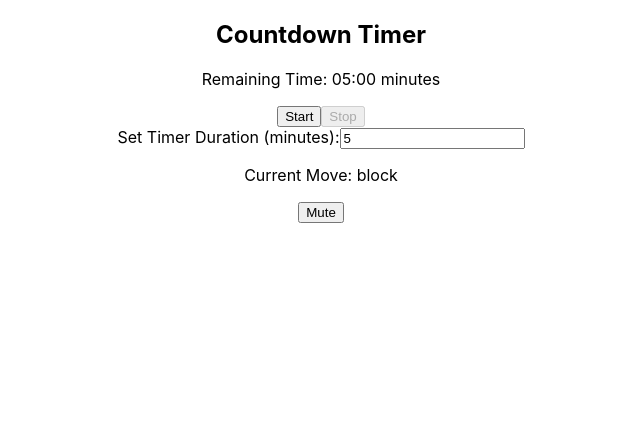
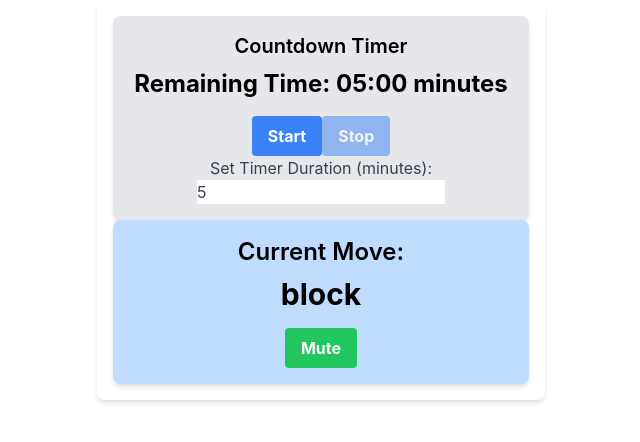
Before and after one commit to JDelott/jdelott.github.io, a React (Create React App) app: page / in a window 1280 px wide. Shown: the top 442 px of the page, without its empty margins (319-959 px from the left). Built offline with nearby package versions, Linux system fonts and the light colour scheme.

Commit message:
added simple tailwing/css styling

```diff
--- a/package.json
+++ b/package.json
@@ -2,8 +2,6 @@
   "name": "shadow-wrestler",
   "version": "0.1.0",
   "homepage": "https://jdelott.github.io/shadow-wrestler",
-
-
   "private": true,
   "dependencies": {
     "@testing-library/jest-dom": "^5.17.0",
@@ -14,6 +12,7 @@
     "react": "^18.2.0",
     "react-dom": "^18.2.0",
     "react-scripts": "5.0.1",
+    "tailwindcss": "^3.3.3",
     "web-vitals": "^2.1.4"
   },
   "scripts": {
--- a/src/App.js
+++ b/src/App.js
@@ -1,25 +1,29 @@
 import React from 'react';
 import './App.css';
-import Timer from './Timer'; // Import the Timer component
+import Timer from './Timer';
 import Moves from './Moves';
-
+import './styles.css';
 import { isSpeechSynthesisSupported } from './speechUtils';
+import './custom-tailwind.css';
 
 function App() {
   const speechSupported = isSpeechSynthesisSupported();
 
   return (
-    <div className="App">
-      <Timer /> {/* Include the Timer component */}
+    <div className="h-screen flex flex-col justify-center items-center pt-20"> {/* Add pt-20 for top padding */}
+      <div className="container mx-auto">
+        <div className="center"> {/* Use .center to apply the center class */}
+          <Timer />
           {speechSupported ? (
             <div>
               <Moves />
-
             </div>
           ) : (
             <p>Speech synthesis is not supported in this browser.</p>
           )}
         </div>
+      </div>
+    </div>
   );
 }
 
--- a/src/Moves.js
+++ b/src/Moves.js
@@ -1,4 +1,5 @@
 import React, { useState, useEffect } from 'react';
+import './custom-tailwind.css'; // Import your custom CSS file
 
 const moves = ['shoot', 'sprawl', 'block'];
 
@@ -33,9 +34,15 @@ function Moves() {
   }, [speed, isMuted]);
 
   return (
-    <div>
-      <p>Current Move: {currentMove}</p>
-      <button onClick={() => setIsMuted(!isMuted)}>
+    <div className="moves-container">
+      <h2 className="moves-heading">Current Move:</h2>
+      <p className="moves-text">{currentMove}</p>
+      <button
+        onClick={() => setIsMuted(!isMuted)}
+        className={`moves-button ${
+          isMuted ? 'moves-mute-button moves-mute-bg' : 'moves-mute-button moves-unmute-bg'
+        }`}
+      >
         {isMuted ? 'Unmute' : 'Mute'}
       </button>
     </div>
--- a/src/Timer.js
+++ b/src/Timer.js
@@ -1,4 +1,6 @@
 import React, { useState, useEffect } from 'react';
+import './styles.css';
+import './custom-tailwind.css';
 
 function Timer() {
   // State variables
@@ -39,24 +41,35 @@ function Timer() {
   const seconds = remainingSeconds % 60;
 
   return (
-    <div>
-      <h2>Countdown Timer</h2>
-      <p>
+    <div className="timer-container">
+      <h2 className="timer-heading">Countdown Timer</h2>
+      <p className="timer-text">
         Remaining Time: {minutes < 10 ? '0' : ''}{minutes}:{seconds < 10 ? '0' : ''}{seconds} minutes
       </p>
-      <button onClick={startTimer} disabled={isRunning}>
-        Start
-      </button>
-      <button onClick={stopTimer} disabled={!isRunning}>
-        Stop
-      </button>
-      <div>
-        <label>
+      <div className="space-x-4">
+        <button
+          onClick={startTimer}
+          disabled={isRunning}
+          className={`timer-button ${isRunning ? 'opacity-50 cursor-not-allowed' : ''}`}
+        >
+          Start
+        </button>
+        <button
+          onClick={stopTimer}
+          disabled={!isRunning}
+          className={`timer-button ${!isRunning ? 'opacity-50 cursor-not-allowed' : ''}`}
+        >
+          Stop
+        </button>
+      </div>
+      <div className="mt-4">
+        <label className="timer-label">
           Set Timer Duration (minutes):
           <input
             type="number"
             value={totalSeconds / 60}
             onChange={(e) => setTotalSeconds(parseInt(e.target.value) * 60)}
+            className="mt-2 border border-gray-300 rounded px-3 py-2 focus:outline-none focus:ring focus:border-blue-500 w-20"
           />
         </label>
       </div>
--- /dev/null
+++ b/src/custom-tailwind.css
@@ -0,0 +1,67 @@
+/* custom-tailwind.css */
+
+
+/* custom-tailwind.css */
+.container {
+  @apply mx-auto p-4 max-w-md rounded-lg shadow-md;
+}
+
+
+.timer-container {
+  @apply bg-gray-200 p-4 rounded-lg shadow-md text-center;
+}
+
+.timer-heading {
+  @apply text-xl font-semibold mb-2;
+}
+
+.timer-text {
+  @apply text-2xl font-bold mb-4;
+}
+
+.timer-button {
+  @apply bg-blue-500 hover:bg-blue-600 text-white font-bold py-2 px-4 rounded;
+}
+
+.timer-button[disabled] {
+  @apply opacity-50 cursor-not-allowed;
+}
+
+.timer-label {
+  @apply block text-gray-700;
+}
+
+/* MOVES ****************************************************************************** */
+
+/* custom-tailwind.css */
+.moves-container {
+  @apply bg-blue-200 p-4 rounded-lg shadow-md text-center;
+}
+
+.moves-heading {
+  @apply text-2xl font-semibold mb-2;
+}
+
+.moves-text {
+  @apply text-3xl font-bold mb-4;
+}
+
+.moves-button {
+  @apply py-2 px-4 rounded;
+}
+
+.moves-mute-button {
+  @apply text-white font-bold;
+}
+
+.moves-unmute-bg {
+  @apply bg-green-500 hover:bg-green-600;
+}
+
+.moves-mute-bg {
+  @apply bg-red-500 hover:bg-red-600;
+}
+
+.moves-button[disabled] {
+  @apply opacity-50 cursor-not-allowed;
+}
--- /dev/null
+++ b/src/styles.css
@@ -0,0 +1,4 @@
+/* styles.scss */
+@import 'tailwindcss/base';
+@import 'tailwindcss/components';
+@import 'tailwindcss/utilities';
--- /dev/null
+++ b/tailwind.config.js
@@ -0,0 +1,8 @@
+/** @type {import('tailwindcss').Config} */
+module.exports = {
+  content: [],
+  theme: {
+    extend: {},
+  },
+  plugins: [],
+}
```
Also changed, not shown: 1 other file (tests, documents, lock files or other folders). Lines whose indentation alone changed are shown as unchanged.
